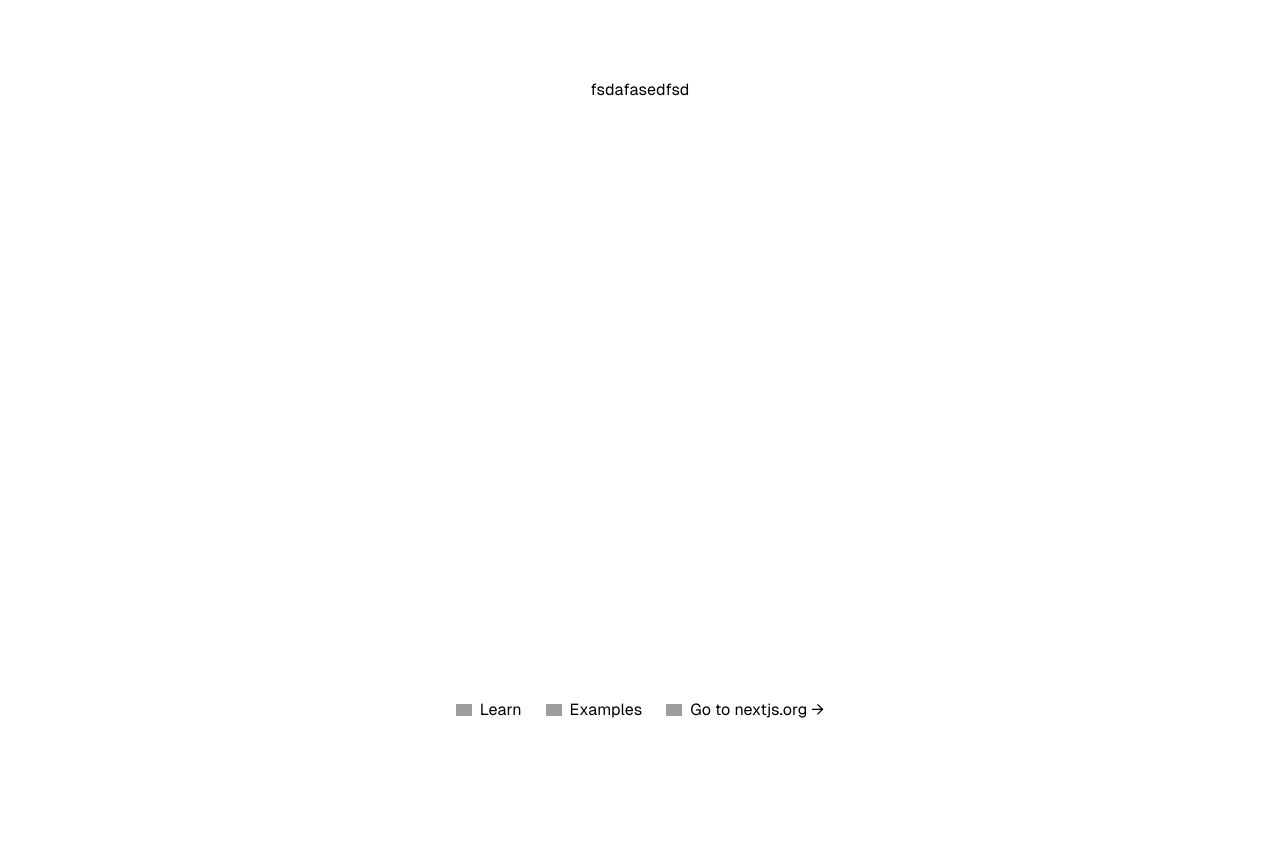
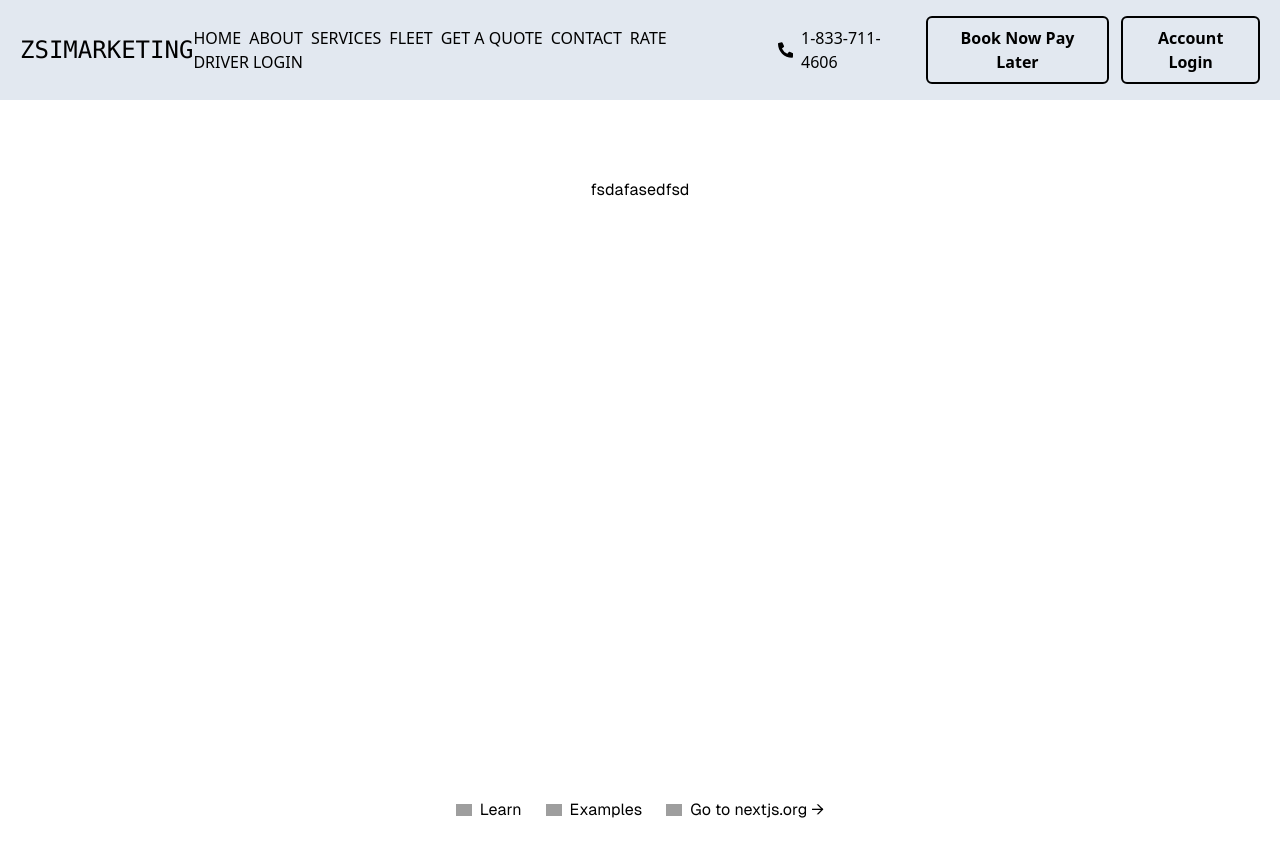
Before and after one commit to webashraf/zsimarketing, a Next.js app: page / in a window 1280 px wide. Shown: the top 856 px of the page. Before the commit the page ends 800 px from the top, so only its background shows below. Built offline with nearby package versions, Linux system fonts and the light colour scheme; grey boxes are pictures that could not be loaded.

Commit message:
add primary nav structure

```diff
--- a/src/components/navbar/Navbar.tsx
+++ b/src/components/navbar/Navbar.tsx
@@ -1,9 +1,33 @@
+import { menuItems } from "@/config/site";
+import { FaPhoneAlt } from "react-icons/fa";
+
 const Navbar = () => {
-  return <div className="uppercase w-full bg-black">
-
-
-
-  </div>;
+  return (
+    <div className="uppercase w-full bg-slate-200 flex justify-between py-4 items-center px-5">
+      <div className="font-mono uppercase text-2xl">zsimarketing</div>
+      <ul className="">
+        {menuItems.map((menu) => (
+          <li className="inline-block mr-2" key={menu.title}>
+            {menu.title}
+          </li>
+        ))}
+      </ul>
+      <div className="flex gap-3">
+        <span className="flex items-center gap-2 hover:text-white">
+          <FaPhoneAlt />
+          <a href="tel:1-833-711-4606" className=" ">
+            1-833-711-4606
+          </a>
+        </span>
+        <button className="border-2 border-black px-3 py-2 rounded-md font-semibold hover:bg-black hover:text-white">
+          Book Now Pay Later
+        </button>
+        <button className="border-2 border-black px-3 py-2 rounded-md font-semibold hover:bg-black hover:text-white">
+          Account Login
+        </button>
+      </div>
+    </div>
+  );
 };
 
 export default Navbar;
--- /dev/null
+++ b/src/config/index.ts
@@ -0,0 +1,4 @@
+export interface IMenu {
+  title: string;
+  location: string;
+}
--- /dev/null
+++ b/src/config/site.ts
@@ -0,0 +1,10 @@
+export const menuItems = [
+  { title: "Home", location: "/" },
+  { title: "About", location: "/about" },
+  { title: "Services", location: "/services" },
+  { title: "Fleet", location: "/fleet" },
+  { title: "Get A Quote", location: "/get-a-quote" },
+  { title: "Contact", location: "/contact" },
+  { title: "Rate", location: "/rate" },
+  { title: "Driver Login", location: "/driver-login" },
+];
```
Also changed, not shown: package.json (+5 -4 lines), 1 other file (tests, documents, lock files or other folders).
